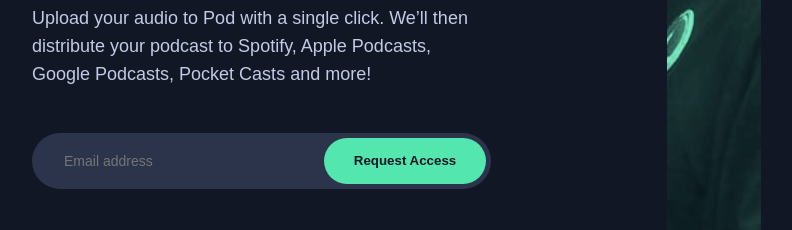
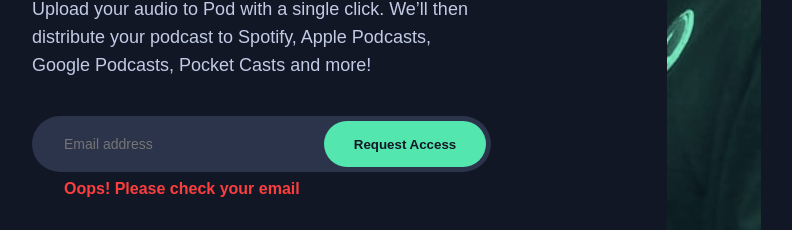
Before and after one commit to Babacar-Ciss/Pod-request-Landing-page, a website: page index.html in a window 1280 px wide. Both pictures are taken after a click on the button "Request Access". Shown: the part 483-713 px from the top of the page, without its empty margins (7-799 px from the left). Drawn offline with Linux system fonts and the light colour scheme; a web font is replaced by a local one.

Commit message:
adding js

```diff
--- a/index.html
+++ b/index.html
@@ -28,7 +28,7 @@
         <div class="podcast-card__input-field">
           <input type="text" placeholder="Email address" class="podcast-card__input-field--input" id="input">
           <button type="button" class="podcast-card__input-field--button" id="submit"> Request Access </button>
-          <p class="podcast-card__input-field--warning hidden"> Oops! Please check your email </p>
+          <p class="podcast-card__input-field--warning hidden" id="warning"> Oops! Please check your email </p>
         </div>
 
         <div class="podcast-card__platforms">
--- a/index.js
+++ b/index.js
@@ -1,16 +1,18 @@
 const inputField = document.getElementById("input");
 const requestButton = document.getElementById("submit");
-let email = [];
-let regexBefore = /^[a-zA-Z]*?\w/g;
-let regexAfter = "";
+const warningMessage = document.getElementById("warning");
+let regex = /^[^ ]+@[^ ]+\.[a-z]{2,3}$/;
 let result = true;
 
 
 requestButton.addEventListener("click", () => {
-    console.log(email[0]);
-    email = inputField.value.split("@");
-    result = regexBefore.test(email[0]);
+    result = regex.test(inputField.value);
 
-    console.log(result);
-
+    if(result) {
+        warningMessage.classList.add("hidden");
+        alert("Votre email est valide!")
+    }
+    else {
+        warningMessage.classList.remove("hidden");
+    }
 })
--- a/sass/main.scss
+++ b/sass/main.scss
@@ -189,6 +189,7 @@
 
         &__input-field {
             position: relative;
+            transition: all .2s;
 
             @media only screen and (max-width : $mobile) {
                 order: 3;
@@ -314,4 +315,5 @@
 
     .hidden {
         display: none;
+        transform: scale(3);
     }
```
Also changed, not shown: style.css.
